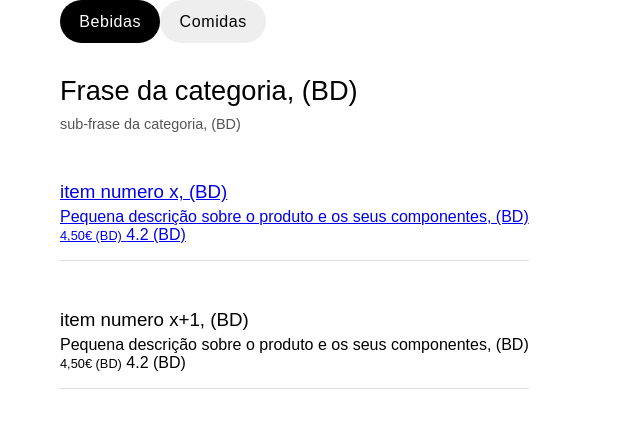
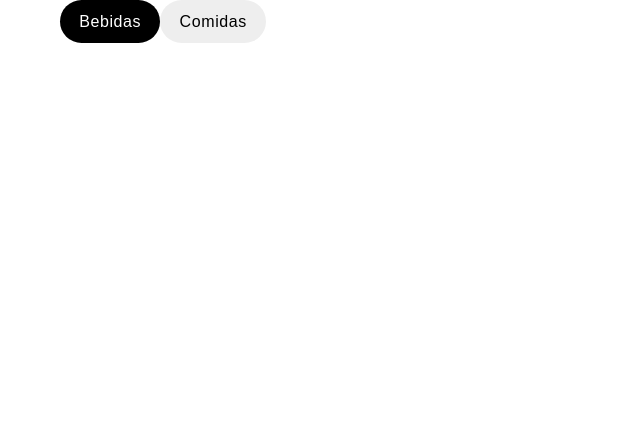
Before and after one commit to RaitonGG/Ement, a PHP site: page / in a window 1280 px wide. Shown: the part 80-508 px from the top of the page, without its empty margins (0-640 px from the left). Run offline with PHP 8.4, Linux system fonts and the light colour scheme; data that the repository does not hold is empty.

Commit message:
main
Teste servidor 6

```diff
--- a/index.php
+++ b/index.php
@@ -44,44 +44,6 @@ $conn = mysqli_connect('localhost', 'platafo8_Ricardo', 'SBCrtHPg5Lv3', 'platafo
     </div>
 
     <!-- Listing -->
-    <div class="listings">
-        <div class="container">
-          <div class="listings-header">
-            <div class="listings-header-title">
-                    <h2>Frase da categoria, (BD)</h2>
-                    <span class="listings-span">sub-frase da categoria, (BD)</span>
-            </div>
-          </div>
-        </div>
-        <div class="container">
-        <div class="listings-list">
-          <div class="listings-list-element">
-            <a href="productPage.html">
-              <div class="listings-list-element-text">
-              <div class="text-title">
-              <h3 class="text-title-h3">item numero x, (BD)</h3>
-              <div><span>Pequena descrição sobre o produto e os seus componentes, (BD)</span></div>
-              <div class="info">
-                <span class="text-title-span">4,50€ (BD)</span>
-                <span class="rating-circle">4.2 (BD)</span>
-              </div>
-              </div>
-            </div>
-            </a>
-          </div>
-          <div class="listings-list-element">
-            <div class="listings-list-element-text">
-              <div class="text-title">
-                <h3 class="text-title-h3">item numero x+1, (BD)</h3>
-                <div><span>Pequena descrição sobre o produto e os seus componentes, (BD)</span></div>
-                <div class="info">
-                    <span class="text-title-span">4,50€ (BD)</span>
-                    <span class="rating-circle">4.2 (BD)</span>
-                </div>
-              </div>
-            </div>
-          </div>
-        </div>
       <div>
       <?php
         $result = getRestaurantes();
```
